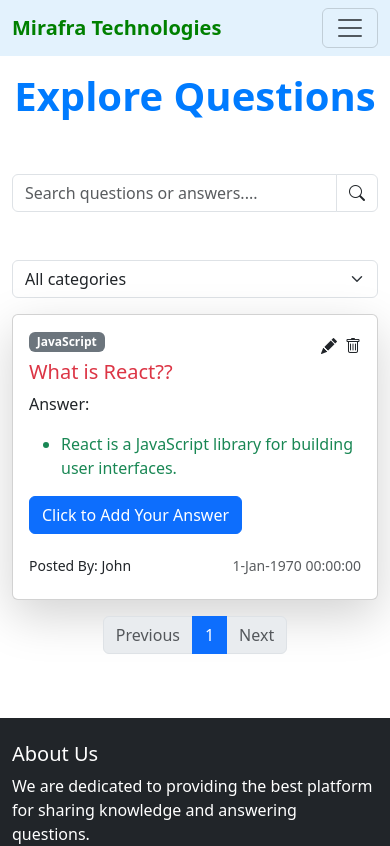
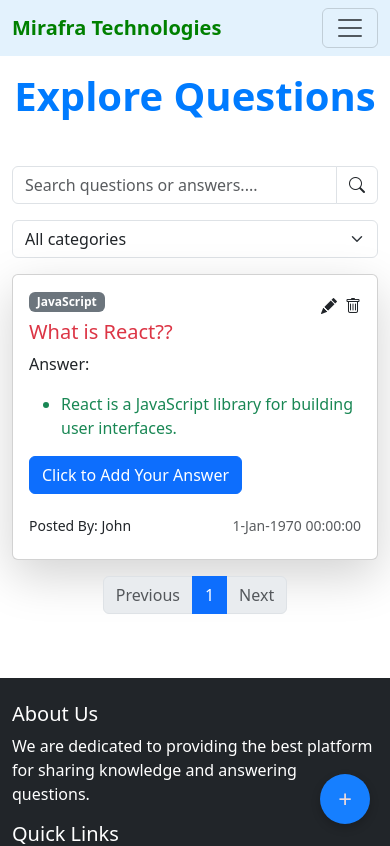
Before and after one commit to Krishnarkk/Quizminiproject, a React (Vite) app in the folder quizapp/: page / in a window 390 px wide. Shown: the top 846 px of the page. Built offline with nearby package versions, Linux system fonts and the light colour scheme.

Commit message:
handled mobile view and added condition for non logged in user

```diff
--- a/quizapp/src/App.css
+++ b/quizapp/src/App.css
@@ -2,6 +2,7 @@
   display: flex;
   gap: 1rem;
 }
+
 .star {
   font-size: 24px;
   color: #ddd;
@@ -25,3 +26,27 @@
   font-weight: bold;
   font-size: 12px;
 }
+
+.add-question-btn {
+  display: none; /* Hidden by default */
+}
+
+@media (max-width: 768px) {
+  .add-question-btn {
+    display: flex;
+    width: 50px;
+    height: 50px;
+    border-radius: 50%;
+    background: #167fff;
+    color: #eedbdb;
+    font-size: 24px;
+    line-height: 50px;
+    align-items: center;
+    justify-content: center;
+    cursor: pointer;
+    position: fixed;
+    bottom: 20px;
+    right: 20px;
+    box-shadow: 0 4px 10px rgba(0, 0, 0, 0.2);
+  }
+}
--- a/quizapp/src/components/Navbar/AddAnswers.jsx
+++ b/quizapp/src/components/Navbar/AddAnswers.jsx
@@ -105,7 +105,7 @@ const AddAnswers = () => {
               <div className="mb-1">
                 <span className="answered-by">
                   <span className="text-muted">
-                    Answered by {answer.answeredBy.toUpperCase()} on{" "}
+                  <i class="bi bi-person-circle"></i> {answer.answeredBy.toUpperCase()} on
                     {new Date(answer.answeredAt).toLocaleString()}
                   </span>
                 </span>
--- a/quizapp/src/components/Navbar/Category.jsx
+++ b/quizapp/src/components/Navbar/Category.jsx
@@ -6,7 +6,7 @@ const Category = React.memo(({ categories, selectCategory, setSelectCategory })
     setSelectCategory(selected === "All" ? "" : selected);
   };
   return (
-    <div className="mt-4">
+    <div className="mt-3">
       <select
         id="categoryFilter"
         className="form-select"
--- a/quizapp/src/components/Navbar/Navbar.jsx
+++ b/quizapp/src/components/Navbar/Navbar.jsx
@@ -1,99 +1,3 @@
-// import React, { useContext } from "react";
-// import "bootstrap/dist/js/bootstrap.bundle.min";
-// import { QuestionContext } from "./QuestionContext";
-// import { Link, useNavigate } from "react-router-dom";
-
-// const Navbar = () => {
-//   const { loggedInUser, logout } = useContext(QuestionContext);
-//   const navigate = useNavigate();
-//   console.log(loggedInUser);
-
-//   const handleLogout = () => {
-//     logout(); // Call the logout function from context
-//     navigate("/login");
-//   };
-
-//   return (
-//     <nav
-//       className="navbar navbar-expand-lg navbar-light sticky-top"
-//       style={{ backgroundColor: "#e3f2fd" }}
-//     >
-//       <div className="container-fluid">
-//         <Link
-//           className="navbar-brand"
-//           to="/" // Changed href to Link for routing
-//           style={{ color: "green", fontWeight: "bolder" }}
-//         >
-//           Mirafra Technologies
-//         </Link>
-//         <button
-//           className="navbar-toggler"
-//           type="button"
-//           data-bs-toggle="collapse"
-//           data-bs-target="#navbarNavDropdown"
-//           aria-controls="navbarNavDropdown"
-//           aria-expanded="false"
-//           aria-label="Toggle navigation"
-//         >
-//           <span className="navbar-toggler-icon"></span>
-//         </button>
-//         <div className="collapse navbar-collapse" id="navbarNavDropdown">
-//           <ul className="navbar-nav me-auto">
-//             {" "}
-//             {/* Add me-auto to push items to the left */}
-//             {loggedInUser ? (
-//               <>
-//                 <li className="nav-item">
-//                   <Link className="nav-link active" aria-current="page" to="/">
-//                     Questions and Answers
-//                   </Link>
-//                 </li>
-//                 <li className="nav-item">
-//                   <Link
-//                     className="nav-link text-danger fw-bolder"
-//                     to="/add-question"
-//                   >
-//                     Add Questions
-//                   </Link>
-//                 </li>
-//               </>
-//             ) : (
-//               <>
-//                 <li className="nav-item">
-//                   <Link className="nav-link" to="/login">
-//                     Login
-//                   </Link>
-//                 </li>
-//                 <li className="nav-item">
-//                   <Link className="nav-link" to="/signup">
-//                     Signup
-//                   </Link>
-//                 </li>
-//               </>
-//             )}
-//           </ul>
-//           {loggedInUser && ( // Check if loggedInUser exists before rendering
-//             <ul className="navbar-nav ms-auto">
-//               {" "}
-//               {/* ms-auto to align logout button to the right */}
-//               <li className="nav-item">
-//                 <button
-//                   className=" btn btn-danger" // Styled as a link
-//                   onClick={handleLogout}
-//                 >
-//                   Logout
-//                 </button>
-//               </li>
-//             </ul>
-//           )}
-//         </div>
-//       </div>
-//     </nav>
-//   );
-// };
-
-// export default Navbar;
-
 import React, { useContext } from "react";
 import "bootstrap/dist/js/bootstrap.bundle.min";
 import { QuestionContext } from "./QuestionContext";
@@ -104,7 +8,7 @@ const Navbar = () => {
   const navigate = useNavigate();
 
   const handleLogout = () => {
-    logout(); // Call the logout function from context
+    logout();
     navigate("/login");
   };
 
@@ -177,7 +81,7 @@ const Navbar = () => {
                   data-bs-toggle="dropdown"
                   aria-expanded="false"
                 >
-                  {loggedInUser.username.toUpperCase() || loggedInUser.email}
+                 <i class="bi bi-person-circle"></i> {loggedInUser.username.toUpperCase() || loggedInUser.email}
                 </a>
                 <ul
                   className="dropdown-menu dropdown-menu-end"
--- a/quizapp/src/components/Navbar/QuestionWithAnswers.jsx
+++ b/quizapp/src/components/Navbar/QuestionWithAnswers.jsx
@@ -4,26 +4,33 @@ import Category from "./Category";
 import AllQuestions from "./AllQuestions";
 import { QuestionContext } from "./QuestionContext";
 import useDebounce from "../../common/useDebounce";
+import { useNavigate } from "react-router-dom";
 
 const QuestionWithAnswers = () => {
   const { questions, addAnswer } = useContext(QuestionContext);
   const [searchTerm, setSearchTerm] = useState("");
   const [selectCategory, setSelectCategory] = useState("");
-  const categories = ["HTML", "CSS", "JavaScript", "ReactJs", "Java"];
-  const debouncedSearchTerm=useDebounce(searchTerm,400);
-
-  const filteredQuestions =useMemo(()=>{
+  // console.log(questions.map(elm=>elm.category))
+  const categories = [...new Set(questions.map(elm=>elm.category))];
+  const debouncedSearchTerm = useDebounce(searchTerm, 400);
+  const navigate = useNavigate();
+  const handleNavigation = () => {
+    navigate("/add-question");
+  };
+  const filteredQuestions = useMemo(() => {
     return questions?.filter((qElm) => {
       const matchedSearch =
         qElm.title?.toLowerCase().includes(debouncedSearchTerm.toLowerCase()) ||
         qElm.answers.some((answer) =>
-        answer?.text?.toLowerCase().includes(debouncedSearchTerm.toLowerCase())
+          answer?.text
+            ?.toLowerCase()
+            .includes(debouncedSearchTerm.toLowerCase())
         );
       const matchedCategory =
         selectCategory === "" || qElm.category === selectCategory;
       return matchedSearch && matchedCategory;
     });
-},[questions,debouncedSearchTerm,selectCategory])
+  }, [questions, debouncedSearchTerm, selectCategory]);
 
   return (
     <div className="container d-flex flex-column justify-content-center">
@@ -43,6 +50,9 @@ const QuestionWithAnswers = () => {
 
       {/* All Questions Section */}
       <AllQuestions questions={filteredQuestions} addAnswer={addAnswer} />
+      <span className="add-question-btn" onClick={handleNavigation}>
+        +
+      </span>
     </div>
   );
 };
--- a/quizapp/src/components/Navbar/RegistrationAndLogin/Signup.jsx
+++ b/quizapp/src/components/Navbar/RegistrationAndLogin/Signup.jsx
@@ -18,7 +18,7 @@ const Signup = () => {
     const response = signUp(username, password);
     if (response.success) {
       toast.success("Signup successful");
-      navigate("/add-question");
+      navigate("/");
     } else {
       toast.error(response.message || "Signup failed");
     }
--- a/quizapp/src/components/Navbar/Searchbar.jsx
+++ b/quizapp/src/components/Navbar/Searchbar.jsx
@@ -2,7 +2,7 @@ import React from "react";
 import "bootstrap-icons/font/bootstrap-icons.css";
 const Searchbar = React.memo(({ setSearchTerm }) => {
   return (
-    <div className="mb-4 mt-4">
+    <div className="mt-3">
       <div className="input-group">
         <input
           type="text"
```
Also changed, not shown: quizapp/src/components/Navbar/Loader.css (line endings or trailing spaces). Lines whose indentation alone changed are shown as unchanged.
